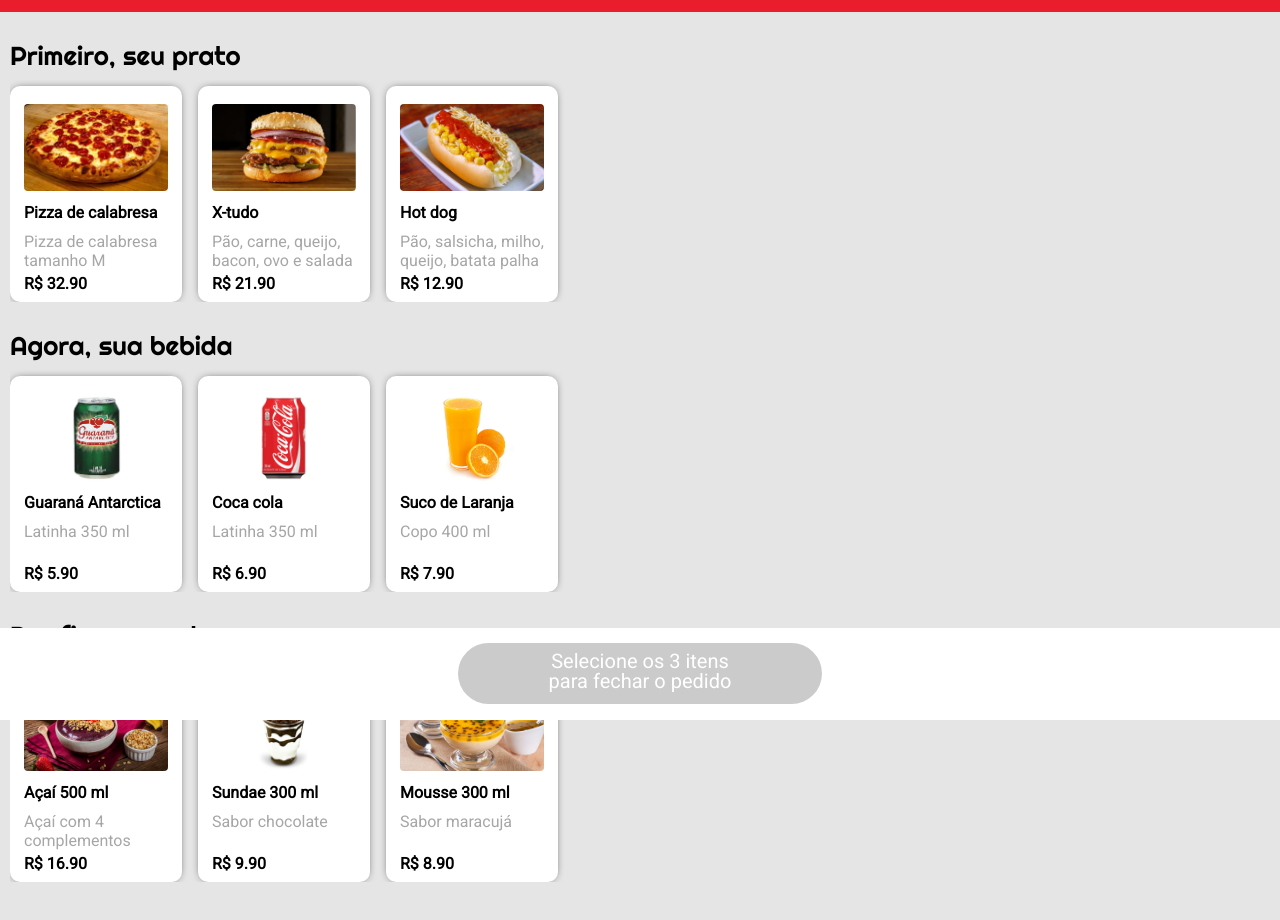
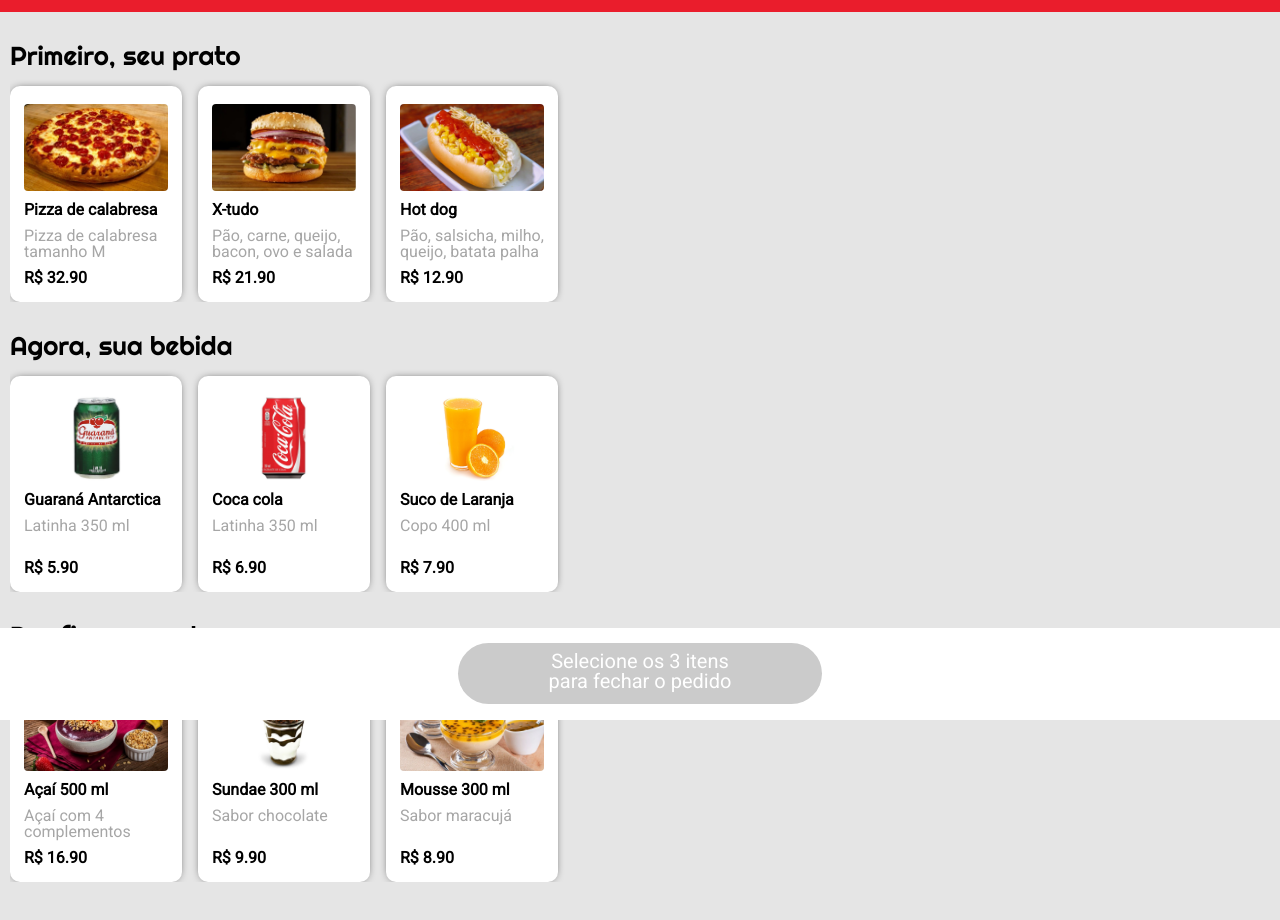
Before and after one commit to jlwetler/ifood, a plain HTML site: page index.html in a window 1280 px wide. Shown: the part 80-1000 px from the top of the page. Drawn offline with nearby package versions, Linux system fonts and the light colour scheme.

Commit message:
review'
git status

'

```diff
--- a/estilo.css
+++ b/css/style.css
@@ -2,7 +2,7 @@ body {
     background: #E5E5E5;
 }
 
-button {
+li {
     border: none;
     width: 172px;
     height: 216px;
@@ -99,7 +99,7 @@ ion-icon {
 
 .selected {
     border: 5px #32B72F solid;
-    padding: 0 0 0 7px;
+    padding: 9px;
 }
 
 .selected ion-icon {
--- a/index.html
+++ b/index.html
@@ -5,8 +5,8 @@
     <meta http-equiv="X-UA-Compatible" content="IE=edge">
     <meta name="viewport" content="width=device-width, initial-scale=1.0">
     <title>iFood</title>
-    <link href="reset.css" rel="stylesheet" />
-    <link href="estilo.css" rel="stylesheet" />
+    <link href="css/reset.css" rel="stylesheet" />
+    <link href="css/style.css" rel="stylesheet" />
     <link href="https://fonts.googleapis.com/css2?family=Righteous&display=swap" rel="stylesheet">
     <link rel="stylesheet" type="text/css" href="//fonts.googleapis.com/css?family=Roboto" />
 </head>
@@ -18,8 +18,8 @@
 
         <div class="container">
             <div class="instruction">Primeiro, seu prato</div>
-            <div class="options dishes">
-                <button class="pizza" onclick="selectDish('.pizza')">
+            <ul class="options dishes">
+                <li class="pizza" onclick="selectDish('.pizza','dishes')">
                     <img src="imagens/pizza.jpg">
                     <div class="text dish-item">Pizza  de calabresa</div>
                     <div class="description">Pizza de calabresa tamanho M</div>
@@ -27,9 +27,9 @@
                         <p>R$ <span class="dish-price">32.90</span></p>
                         <ion-icon name="checkmark-circle-sharp"></ion-icon>
                     </div>
-                </button>
+                </li>
 
-                <button class="xtudo" onclick="selectDish('.xtudo')">
+                <li class="xtudo" onclick="selectDish('.xtudo')">
                     <img src="imagens/xtudo.jpg"/>
                     <div class="text dish-item">X-tudo</div>
                     <div class="description">Pão, carne, queijo, bacon, ovo e salada</div>
@@ -37,9 +37,9 @@
                         <p>R$ <span class="dish-price">21.90</span></p>
                         <ion-icon name="checkmark-circle-sharp"></ion-icon>
                     </div>
-                </button>
+                </li>
 
-                <button class="hotdog" onclick="selectDish('.hotdog')">
+                <li class="hotdog" onclick="selectDish('.hotdog')">
                     <img src="imagens/hotdog.jpg">
                     <div class="text dish-item">Hot dog</div>
                     <div class="description">Pão, salsicha, milho, queijo, batata palha</div>
@@ -47,13 +47,13 @@
                         <p>R$ <span class="dish-price">12.90</span></p>
                         <ion-icon name="checkmark-circle-sharp"></ion-icon>
                     </div>
-                </button>
-            </div>
+                </li>
+            </ul>
 
             <div class="instruction">Agora, sua bebida</div>
 
-            <div class="options drinks">
-                <button class="guarana" onclick="selectDrink('.guarana')">
+            <ul class="options drinks">
+                <li class="guarana" onclick="selectDrink('.guarana')">
                     <img src="imagens/guarana.jpg"/>
                     <div class="text drink-item">Guaraná Antarctica </div>
                     <div class="description">Latinha 350 ml</div>
@@ -61,9 +61,9 @@
                         <p>R$ <span class="drink-price">5.90</span></p>
                         <ion-icon name="checkmark-circle-sharp"></ion-icon>
                     </div>
-                </button>
+                </li>
 
-                <button class="coca" onclick="selectDrink('.coca')">
+                <li class="coca" onclick="selectDrink('.coca')">
                     <img src="imagens/coca.jpg"/>
                     <div class="text drink-item">Coca cola</div>
                     <div class="description">Latinha 350 ml    </div>
@@ -71,9 +71,9 @@
                         <p>R$ <span class="drink-price">6.90</span></p>
                         <ion-icon name="checkmark-circle-sharp"></ion-icon>
                     </div>
-                </button>
+                </li>
 
-                <button class="suco" onclick="selectDrink('.suco')">
+                <li class="suco" onclick="selectDrink('.suco')">
                     <img src="imagens/suco.jpg"/>
                     <div class="text drink-item">Suco de Laranja </div>
                     <div class="description">Copo 400 ml</div>
@@ -81,13 +81,13 @@
                         <p>R$ <span class="drink-price">7.90</span></p>
                         <ion-icon name="checkmark-circle-sharp"></ion-icon>
                     </div>
-                </button>
-            </div>
+                </li>
+            </ul>
 
             <div class="instruction">Por fim, sua sobremesa</div>
 
-            <div class="options desserts">
-                <button class="acai" onclick="selectDessert('.acai')">
+            <ul class="options desserts">
+                <li class="acai" onclick="selectDessert('.acai')">
                     <img src="imagens/açai.jpg"/>
                     <div class="text dessert-item">Açaí 500 ml </div>
                     <div class="description">Açaí com 4 complementos</div>
@@ -95,9 +95,9 @@
                         <p>R$ <span class="dessert-price">16.90</span></p>
                         <ion-icon name="checkmark-circle-sharp"></ion-icon>
                     </div>
-                </button>
+                </li>
 
-                <button class="sundae" onclick="selectDessert('.sundae')">
+                <li class="sundae" onclick="selectDessert('.sundae')">
                     <img src="imagens/sundae.jpg"/>
                     <div class="text dessert-item">Sundae 300 ml</div>
                     <div class="description">Sabor chocolate</div>
@@ -105,9 +105,9 @@
                         <p>R$ <span class="dessert-price">9.90</span></p>
                         <ion-icon name="checkmark-circle-sharp"></ion-icon>
                     </div>
-                </button>
+                </li>
 
-                <button class="mousse" onclick="selectDessert('.mousse')">
+                <li class="mousse" onclick="selectDessert('.mousse')">
                     <img src="imagens/mousse.jpg"/>
                     <div class="text dessert-item">Mousse 300 ml</div>
                     <div class="description">Sabor maracujá</div>
@@ -115,8 +115,8 @@
                         <p>R$ <span class="dessert-price">8.90</span></p>
                         <ion-icon name="checkmark-circle-sharp"></ion-icon>
                     </div>
-                </button>
-            </div>
+                </li>
+            </ul>
         </div>
 
         <div class="bottom">
@@ -145,9 +145,9 @@
             </button>
         <div class="cancel bold" onclick="cancel()">
             Cancelar
-        </button>
+        </div>
     </div>
     <script src="https://unpkg.com/ionicons@5.4.0/dist/ionicons.js"></script>
-    <script src="scripts.js"> </script>
+    <script src="js/scripts.js"> </script>
 </body>
 </html>
--- a/scripts.js
+++ b/js/scripts.js
@@ -30,8 +30,7 @@ function selectDish(classButton) {
     dish = document.querySelector(".selected .dish-item").innerHTML;
     const price = document.querySelector(".selected .dish-price").innerHTML;
     dishPrice = parseFloat(price);
-    const total = dishPrice + drinkPrice + dessertPrice;
-    totalPrice = total.toFixed(2);
+    totalPrice = dishPrice + drinkPrice + dessertPrice;
 }
 
 function selectDrink(classButton) {
@@ -56,8 +55,7 @@ function selectDrink(classButton) {
     drink = document.querySelector(".selected .drink-item").innerHTML;
     const price = document.querySelector(".selected .drink-price").innerHTML;
     drinkPrice = parseFloat(price);
-    const total = dishPrice + drinkPrice + dessertPrice;
-    totalPrice = total.toFixed(2);
+    totalPrice = dishPrice + drinkPrice + dessertPrice;
 }
 
 function selectDessert(classButton) {
@@ -82,14 +80,17 @@ function selectDessert(classButton) {
     dessert = document.querySelector(".selected .dessert-item").innerHTML;
     const price = document.querySelector(".selected .dessert-price").innerHTML;
     dessertPrice = parseFloat(price);
-    const total = dishPrice + drinkPrice + dessertPrice;
-    totalPrice = total.toFixed(2);
+    totalPrice = dishPrice + drinkPrice + dessertPrice;
 }
 
 function closeOrder(classButton) {
     if(counter === 3) {
-        nome = prompt("Digite o seu nome:");
-        address = prompt("Digite o seu endereço:");
+        while (nome === "" || nome === null) {
+            nome = prompt("Digite o seu nome:");
+        }
+        while (address === "" || address === null) {
+            address = prompt("Digite o seu endereço:");
+        }
 
     const color = document.querySelector(".content");
     color.classList.add('opacity');
@@ -106,26 +107,23 @@ function closeOrder(classButton) {
     const dessertName = document.querySelector(".dessert-name");
     dessertName.innerHTML= dessert;
 
-    dishPrice = dishPrice.toFixed(2);
     const priceDish = document.querySelector(".order .dish-price");
-    priceDish.innerHTML=  "R$ " + dishPrice;
+    priceDish.innerHTML=  "R$ " + dishPrice.toFixed(2);;
 
-    drinkPrice = drinkPrice.toFixed(2);
     const priceDrink = document.querySelector(".order .drink-price");
-    priceDrink.innerHTML= "R$ " + drinkPrice;
+    priceDrink.innerHTML= "R$ " + drinkPrice.toFixed(2);;
 
-    dessertPrice = dessertPrice.toFixed(2);
     const priceDessert = document.querySelector(".order .dessert-price");
-    priceDessert.innerHTML=  "R$ " + dessertPrice;
+    priceDessert.innerHTML=  "R$ " + dessertPrice.toFixed(2);;
 
     const total = document.querySelector(".total");
-    total.innerHTML =  "R$ " + totalPrice;
+    total.innerHTML =  "R$ " + totalPrice.toFixed(2);
     }
 }
 
 function sendOrder () {
     let celular = "5527996031184";
-    let texto = "Olá, gostaria de fazer o pedido: \n - Prato: " + dish + "\n - Bebida: " + drink + "\n - Sobremesa: " + dessert + "\n Total: R$ " + totalPrice + "\n \n Nome: " + nome + "\n Endereço: " + address;
+    let texto = "Olá, gostaria de fazer o pedido: \n- Prato: " + dish + "\n- Bebida: " + drink + "\n- Sobremesa: " + dessert + "\nTotal: R$ " + totalPrice.toFixed(2) + "\n \nNome: " + nome + "\nEndereço: " + address;
     texto = window.encodeURIComponent(texto);
 
     window.open("https://wa.me/" + celular + "?text=" + texto);
```
Also changed, not shown: css/reset.css (renamed from reset.css).
